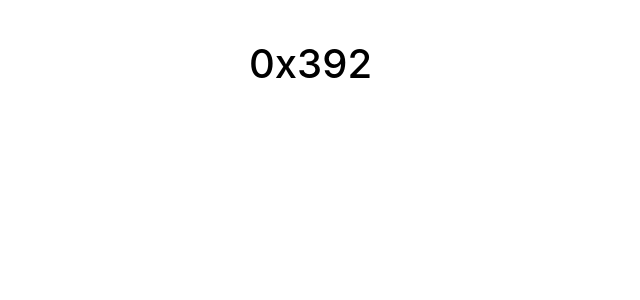
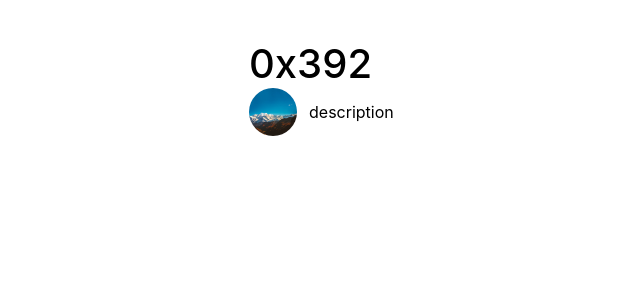
Before and after one commit to passionate-puppy/0x392, a Next.js app: page / in a window 1280 px wide. Shown: the top 300 px of the page, without its empty margins (31-671 px from the left). Built offline with nearby package versions, Linux system fonts and the light colour scheme.

Commit message:
Add <Author>

```diff
--- /dev/null
+++ b/src/components/common/Author/Author.module.scss
@@ -0,0 +1,11 @@
+@import "styles/typography";
+
+.container {
+  display: flex;
+  gap: 12px;
+  align-items: center;
+}
+
+.description {
+  @extend %p;
+}
--- /dev/null
+++ b/src/components/common/Author/index.tsx
@@ -0,0 +1,21 @@
+import RoundedImage from 'components/base/RoundedImage'
+import siteMetaData from 'constants/siteMetaData'
+import styles from './Author.module.scss'
+
+function Author() {
+  return (
+    <div className={styles.container}>
+      <RoundedImage
+        alt=""
+        src={siteMetaData.avatar}
+        width={48}
+        height={48}
+      />
+      <div className={styles.description}>
+        {siteMetaData.description}
+      </div>
+    </div>
+  )
+}
+
+export default Author
--- a/src/components/pages/IndexPage/index.tsx
+++ b/src/components/pages/IndexPage/index.tsx
@@ -1,3 +1,4 @@
+import Author from 'components/common/Author'
 import Header from 'components/common/Header'
 import Layout from 'components/common/Layout'
 
@@ -5,6 +6,7 @@ function IndexPage() {
   return (
     <Layout>
       <Header theme="primary" />
+      <Author />
     </Layout>
   )
 }
--- a/src/constants/siteMetaData.ts
+++ b/src/constants/siteMetaData.ts
@@ -1,5 +1,9 @@
+import imageAvatar from 'images/avatar.jpg'
+
 const siteMetaData = {
   title: '0x392',
+  avatar: imageAvatar,
+  description: 'description',
 }
 
 export default siteMetaData
--- a/src/styles/typography.scss
+++ b/src/styles/typography.scss
@@ -50,3 +50,8 @@ $h6-font-size: $heading-font-size-base;
 
   font-size: $h6-font-size;
 }
+
+%p {
+  font-size: 1rem;
+  line-height: 1.5;
+}
```
Also changed, not shown: src/images/avatar.jpg (added).
